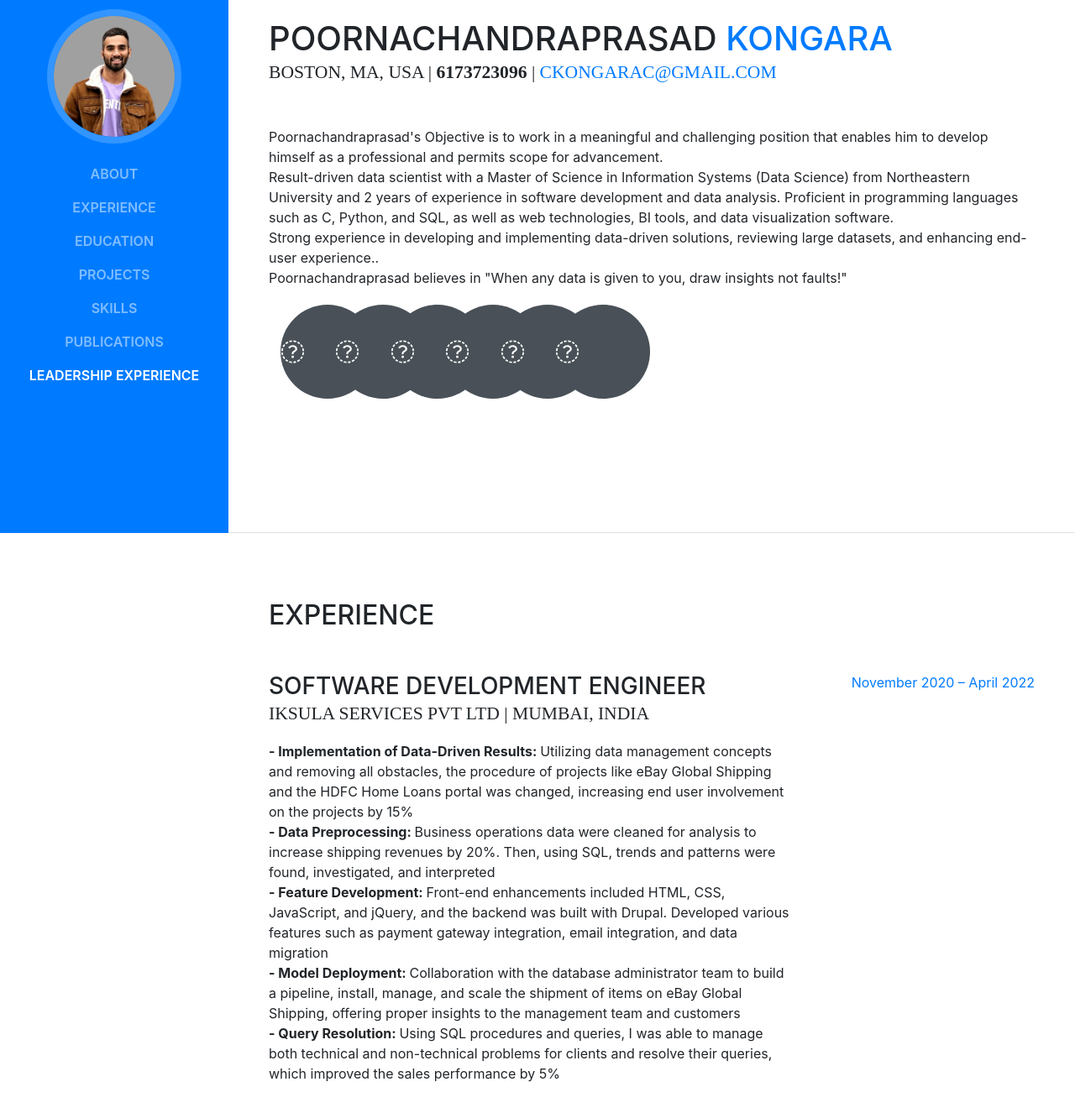
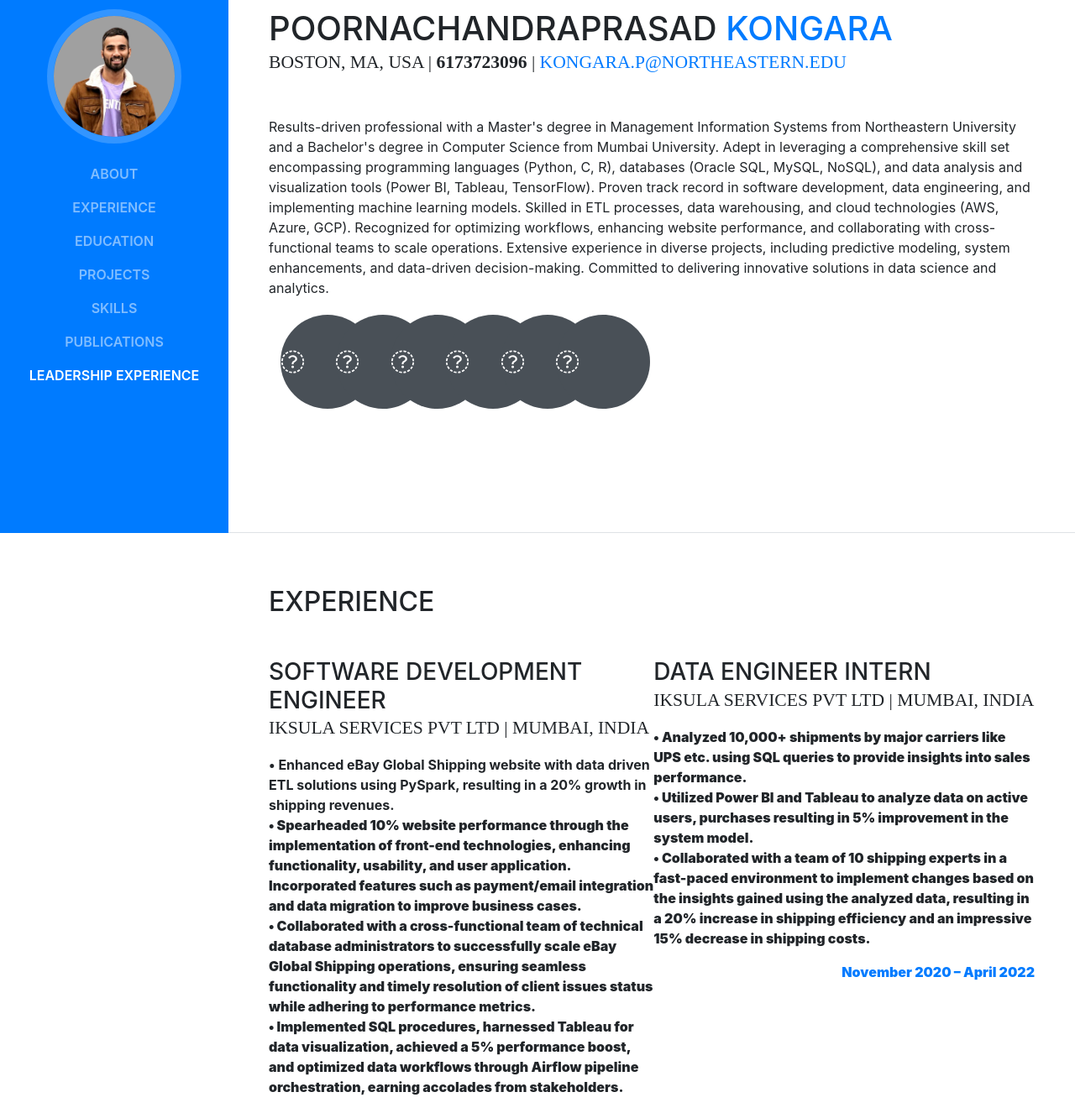
Before and after one commit to Poornachandra77/poornachandrakongaraportfolio, a website with bundled scripts: page index.html in a window 1280 px wide. Shown: the part 165-1491 px from the top of the page at 84% size. Built offline with nearby package versions, Linux system fonts and the light colour scheme; a web font is replaced by a local one.

Commit message:
Experience Changes and email id

```diff
--- a/index.html
+++ b/index.html
@@ -75,12 +75,9 @@
             <span class="text-primary">Kongara</span>
           </h1>
           <div class="subheading mb-5">Boston, MA, USA | <b>6173723096</b> |
-            <a href="mailto:ckongarac@gmail.com">ckongarac@gmail.com</a>
+            <a href="mailto:kongara.p@northeastern.edu">kongara.p@northeastern.edu</a>
           </div>
-          <p class="mb-5">Poornachandraprasad's Objective is to work in a meaningful and challenging position that enables him to develop himself as a professional and permits scope for advancement.<br>
-                          Result-driven data scientist with a Master of Science in Information Systems (Data Science) from Northeastern University and 2 years of experience in software development and data analysis. Proficient in programming languages such as C, Python, and SQL, as well as web technologies, BI tools, and data visualization software. <br>
-                          Strong experience in developing and implementing data-driven solutions, reviewing large datasets, and enhancing end-user experience..<br>
-                          Poornachandraprasad believes in "When any data is given to you, draw insights not faults!" </p>
+          <p class="mb-5">Results-driven professional with a Master's degree in Management Information Systems from Northeastern University and a Bachelor's degree in Computer Science from Mumbai University. Adept in leveraging a comprehensive skill set encompassing programming languages (Python, C, R), databases (Oracle SQL, MySQL, NoSQL), and data analysis and visualization tools (Power BI, Tableau, TensorFlow). Proven track record in software development, data engineering, and implementing machine learning models. Skilled in ETL processes, data warehousing, and cloud technologies (AWS, Azure, GCP). Recognized for optimizing workflows, enhancing website performance, and collaborating with cross-functional teams to scale operations. Extensive experience in diverse projects, including predictive modeling, system enhancements, and data-driven decision-making. Committed to delivering innovative solutions in data science and analytics.</p>
           <ul class="list-inline list-social-icons mb-0">
             <li class="list-inline-item">
               <a href="https://www.linkedin.com/in/poornachandra-kongara/">
@@ -142,11 +139,18 @@
             <div class="resume-content mr-auto">
               <h3 class="mb-0">Software Development Engineer</h3>
               <div class="subheading mb-3">Iksula Services Pvt Ltd | Mumbai, India</div>
-              <p><b>- Implementation of Data-Driven Results: </b>Utilizing data management concepts and removing all obstacles, the procedure of projects like eBay Global Shipping and the HDFC Home Loans portal was changed, increasing end user involvement on the projects by 15%<br>
-                <b>- Data Preprocessing: </b>Business operations data were cleaned for analysis to increase shipping revenues by 20%. Then, using SQL, trends and patterns were found, investigated, and interpreted<br>
-                <b>- Feature Development: </b>Front-end enhancements included HTML, CSS, JavaScript, and jQuery, and the backend was built with Drupal. Developed various features such as payment gateway integration, email integration, and data migration<br>
-                <b>- Model Deployment: </b>Collaboration with the database administrator team to build a pipeline, install, manage, and scale the shipment of items on eBay Global Shipping, offering proper insights to the management team and customers<br>
-                <b>- Query Resolution: </b>Using SQL procedures and queries, I was able to manage both technical and non-technical problems for clients and resolve their queries, which improved the sales performance by 5%
+              <p><b>•	Enhanced eBay Global Shipping website with data driven ETL solutions using PySpark, resulting in a 20% growth in shipping revenues. <br>
+                <b>•	Spearheaded 10% website performance through the implementation of front-end technologies, enhancing functionality, usability, and user application. Incorporated features such as payment/email integration and data migration to improve business cases.<br>
+                <b>•	Collaborated with a cross-functional team of technical database administrators to successfully scale eBay Global Shipping operations, ensuring seamless functionality and timely resolution of client issues status while adhering to performance metrics.<br>
+                <b>•	Implemented SQL procedures, harnessed Tableau for data visualization, achieved a 5% performance boost, and optimized data workflows through Airflow pipeline orchestration, earning accolades from stakeholders.<br>
+              </p>
+            </div>
+            <div class="resume-content mr-auto">
+              <h3 class="mb-0">Data Engineer Intern</h3>
+              <div class="subheading mb-3">Iksula Services Pvt Ltd | Mumbai, India</div>
+              <p><b>•	Analyzed 10,000+ shipments by major carriers like UPS etc. using SQL queries to provide insights into sales performance.<br>
+                <b>•	Utilized Power BI and Tableau to analyze data on active users, purchases resulting in 5% improvement in the system model.<br>
+                <b>•	Collaborated with a team of 10 shipping experts in a fast-paced environment to implement changes based on the insights gained using the analyzed data, resulting in a 20% increase in shipping efficiency and an impressive 15% decrease in shipping costs.<br>
               </p>
             </div>
             <div class="resume-date text-md-right">
```
